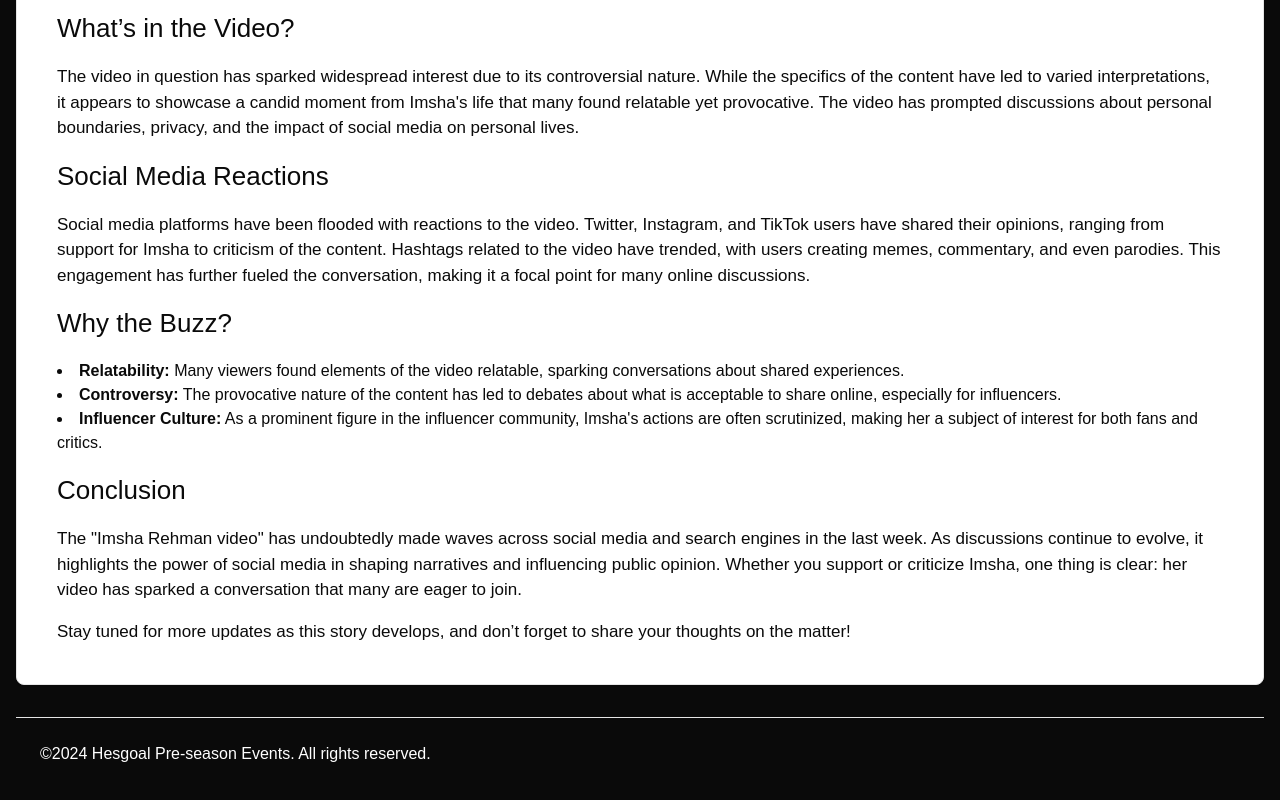
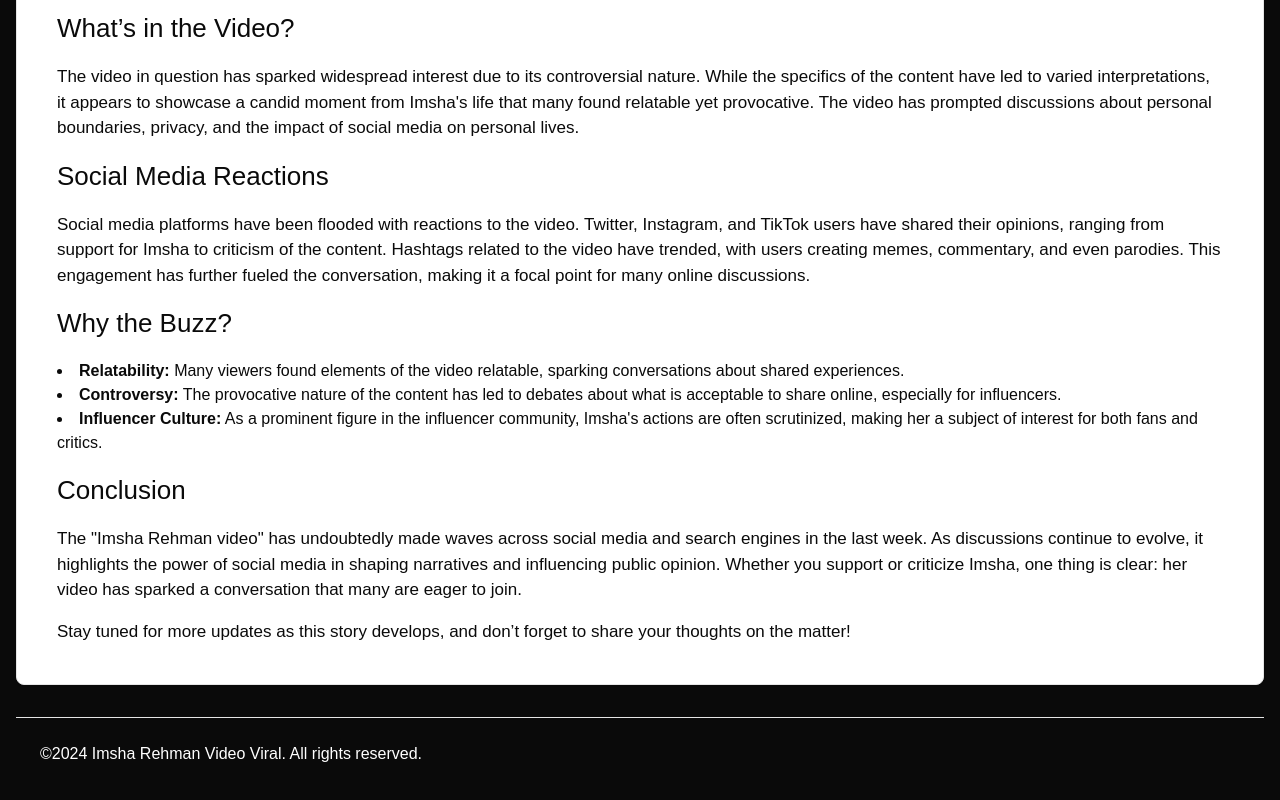
Before and after one commit to bestvide/blog6, a plain HTML site: page index.html in a window 1280 px wide. Shown: the part 1014-1814 px from the top of the page. Drawn offline with Linux system fonts and the light colour scheme; a web font is replaced by a local one.

Commit message:
Update index.html

```diff
--- a/index.html
+++ b/index.html
@@ -86,7 +86,7 @@
                 </div>
             </div>
             <footer class="flex flex-col gap-2 sm:flex-row py-6 w-full shrink-0 items-center px-4 md:px-6 border-t">
-                <p>©2024 Hesgoal Pre-season Events. All rights reserved.</p>
+                <p>©2024 Imsha Rehman Video Viral. All rights reserved.</p>
             </footer>
         </div>
     </div>
```
